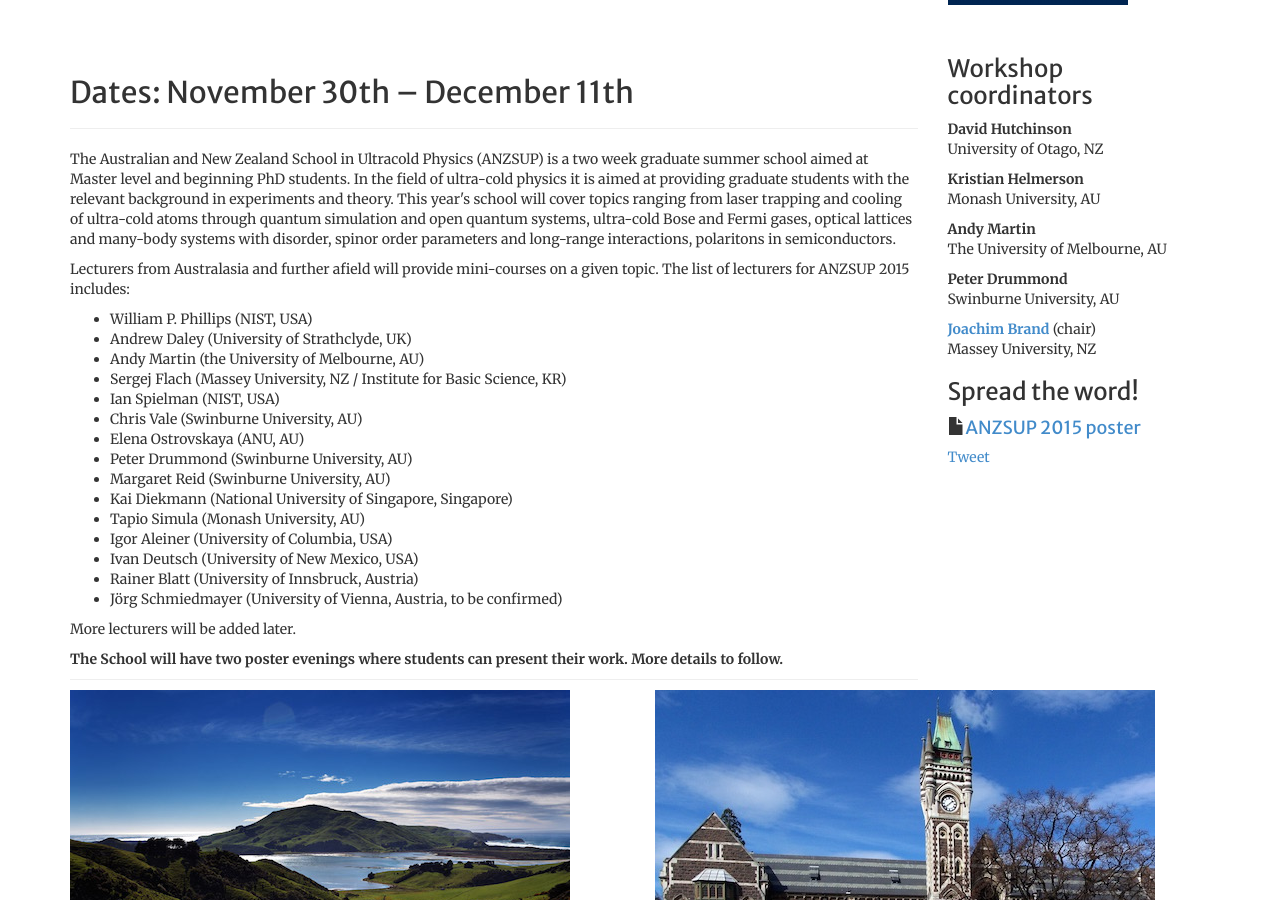
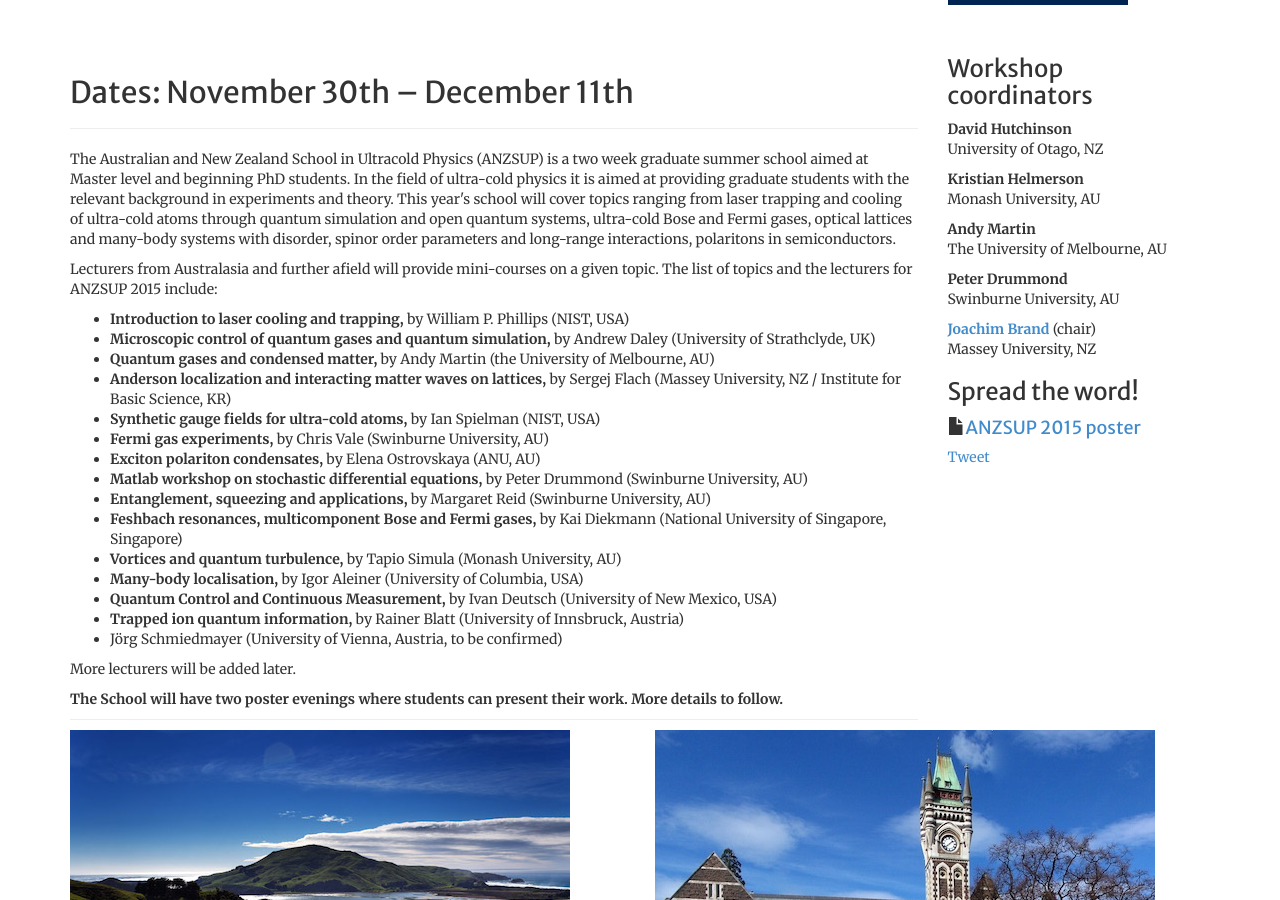
Before and after one commit to anzsup/anzsup.github.io, a Jekyll site: the page built from index.html, in a window 1280 px wide and 900 px high, scrolled down 304 px. Built offline with Jekyll 4.4.1, drawn with Linux system fonts in a browser that asks for light colours; comment, search, counter and statistics services are not loaded.

Commit message:
index: added lecture topics

```diff
--- a/index.html
+++ b/index.html
@@ -56,22 +56,22 @@ group_position: 1
 
         <p>The Australian and New Zealand School in Ultracold Physics (ANZSUP) is a two week graduate summer school aimed at Master level and beginning PhD students. In the field of ultra-cold physics it is aimed at providing graduate students with the relevant background in experiments and theory. This year's school will cover topics ranging from laser trapping and cooling of ultra-cold atoms through quantum simulation and open quantum systems, ultra-cold Bose and Fermi gases, optical lattices and many-body systems with disorder, spinor order parameters and long-range interactions, polaritons in semiconductors.</p>
 
-        <p>Lecturers from Australasia and further afield will provide mini-courses on a given topic. The list of lecturers for ANZSUP 2015 includes:
+        <p>Lecturers from Australasia and further afield will provide mini-courses on a given topic. The list of topics and the lecturers for ANZSUP 2015 include:
         <ul>
-            <li>William P. Phillips (NIST, USA)</li>
-            <li>Andrew Daley (University of Strathclyde, UK)</li>
-            <li>Andy Martin (the University of Melbourne, AU)</li>
-            <li>Sergej Flach (Massey University, NZ / Institute for Basic Science, KR)</li>
-            <li>Ian Spielman (NIST, USA)</li>
-            <li>Chris Vale (Swinburne University, AU)</li>
-            <li>Elena Ostrovskaya (ANU, AU)</li>
-            <li>Peter Drummond (Swinburne University, AU)</li>
-            <li>Margaret Reid (Swinburne University, AU)</li>
-            <li>Kai Diekmann (National University of Singapore, Singapore)</li>
-            <li>Tapio Simula (Monash University, AU)</li>
-            <li>Igor Aleiner (University of Columbia, USA)</li>
-            <li>Ivan Deutsch (University of New Mexico, USA)</li>
-            <li>Rainer Blatt (University of Innsbruck, Austria)</li>
+            <li><strong>Introduction to laser cooling and trapping,</strong> by William P. Phillips (NIST, USA)</li>
+            <li><strong>Microscopic control of quantum gases and quantum simulation,</strong> by Andrew Daley (University of Strathclyde, UK)</li>
+            <li><strong>Quantum gases and condensed matter,</strong> by Andy Martin (the University of Melbourne, AU)</li>
+            <li><strong>Anderson localization and interacting matter waves on lattices,</strong> by Sergej Flach (Massey University, NZ / Institute for Basic Science, KR)</li>
+            <li><strong>Synthetic gauge fields for ultra-cold atoms,</strong> by Ian Spielman (NIST, USA)</li>
+            <li><strong>Fermi gas experiments,</strong> by Chris Vale (Swinburne University, AU)</li>
+            <li><strong>Exciton polariton condensates,</strong> by Elena Ostrovskaya (ANU, AU)</li>
+            <li><strong>Matlab workshop on stochastic differential equations,</strong> by Peter Drummond (Swinburne University, AU)</li>
+            <li><strong>Entanglement, squeezing and applications,</strong> by Margaret Reid (Swinburne University, AU)</li>
+            <li><strong>Feshbach resonances, multicomponent Bose and Fermi gases,</strong> by Kai Diekmann (National University of Singapore, Singapore)</li>
+            <li><strong>Vortices and quantum turbulence,</strong> by Tapio Simula (Monash University, AU)</li>
+            <li><strong>Many-body localisation,</strong> by Igor Aleiner (University of Columbia, USA)</li>
+            <li><strong>Quantum Control and Continuous Measurement,</strong> by Ivan Deutsch (University of New Mexico, USA)</li>
+            <li><strong>Trapped ion quantum information,</strong> by Rainer Blatt (University of Innsbruck, Austria)</li>
             <li>Jörg Schmiedmayer (University of Vienna, Austria, to be confirmed)</li>
         </ul>
         More lecturers will be added later.</p>
```
